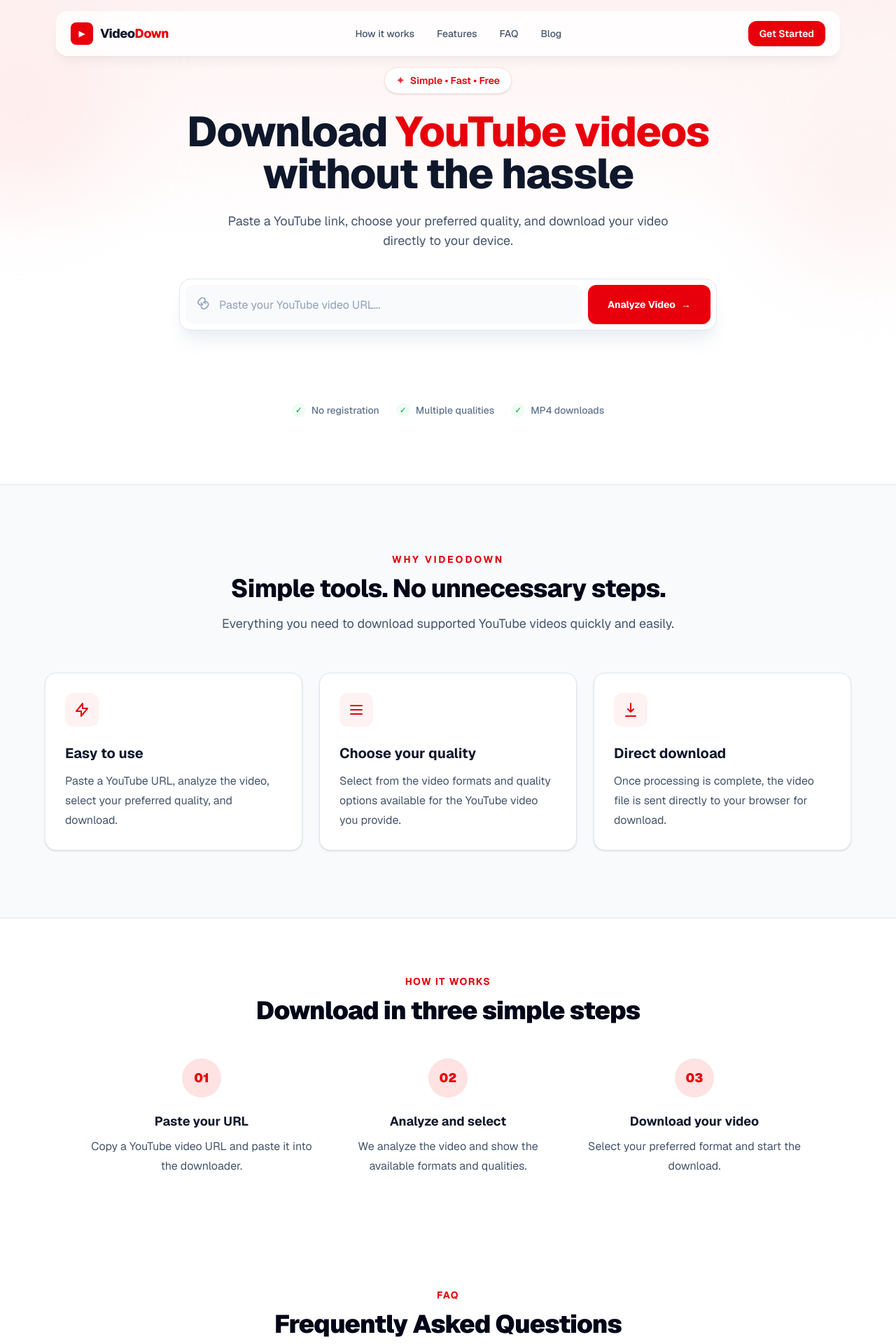
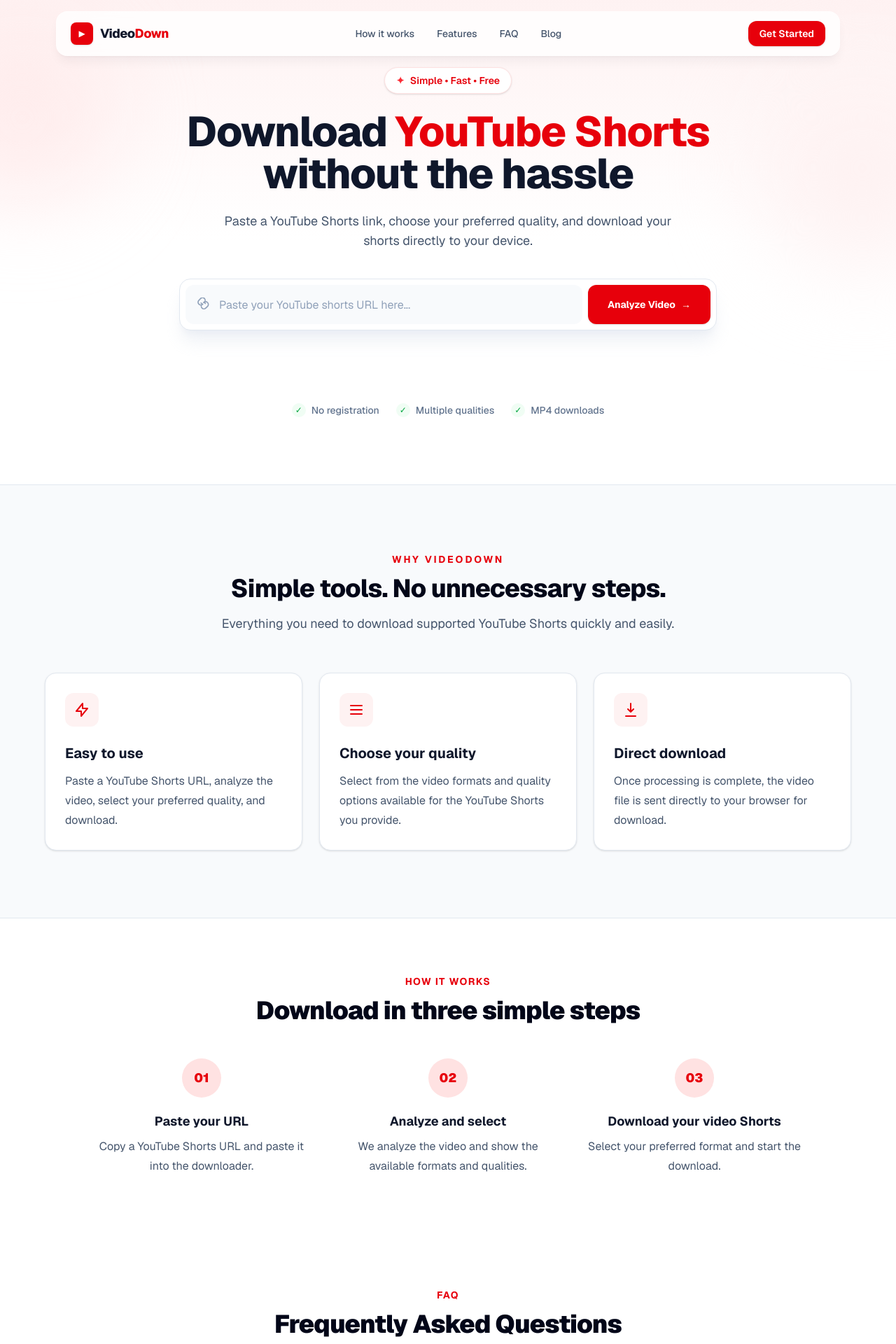
Before and after one commit to arshidaliali/youtube-downloader, a Next.js app in the folder frontend/: page / in a window 1280 px wide. Shown: the top 1920 px of the page at 70% size. Built offline with nearby package versions, Linux system fonts and the light colour scheme.

Commit message:
Update frontend UI and metadata

```diff
--- a/frontend/app/components/downloader/downloader.tsx
+++ b/frontend/app/components/downloader/downloader.tsx
@@ -313,8 +313,7 @@
       const contentDisposition =
         fileResponse.headers.get("Content-Disposition");
 
-      let filename = `${
-        videoInfo.title || "youtube-video"
+      let filename = `${videoInfo.title || "youtube-video"
         }.mp4`;
 
       if (contentDisposition) {
@@ -396,7 +395,7 @@
                 type="url"
                 value={url}
                 onChange={(event) => setUrl(event.target.value)}
-                placeholder="Paste your YouTube video URL..."
+                placeholder="Paste your YouTube shorts URL here..."
                 className="h-14 w-full bg-transparent text-sm text-slate-900 outline-none placeholder:text-slate-400 sm:text-base"
                 disabled={isAnalyzing || isDownloading}
               />
@@ -667,8 +666,7 @@
                             <div
                               className="h-full rounded-full bg-white transition-all duration-300"
                               style={{
-                                width: `${
-                                  downloadStage === "server"
+                                width: `${downloadStage === "server"
                                   ? downloadProgress
                                   : browserDownloadProgress
                                   }%`,
--- a/frontend/app/components/footer.tsx
+++ b/frontend/app/components/footer.tsx
@@ -13,9 +13,9 @@
               Video<span className="text-red-600">Down</span>
             </span>
           </p>
-
+          s
           <p className="max-w-xs text-xs leading-relaxed text-slate-400">
-            Fast, simple, and reliable tools for downloading YouTube videos
+            Fast, simple, and reliable tools for downloading YouTube Shorts
             with ease.
           </p>
 
@@ -76,7 +76,7 @@
           </h3>
 
           <p className="max-w-xs text-xs leading-relaxed text-slate-400">
-            Download available YouTube videos in supported formats and
+            Download available YouTube Shorts in supported formats and
             qualities directly to your device.
           </p>
 
--- a/frontend/app/layout.tsx
+++ b/frontend/app/layout.tsx
@@ -1,4 +1,3 @@
-
 import type { Metadata } from "next";
 import { Geist, Geist_Mono } from "next/font/google";
 import "./globals.css";
@@ -16,13 +15,22 @@
 export const metadata: Metadata = {
   metadataBase: new URL("https://youtubevideodownload.app"),
 
-  title: "YouTube Downloader – Download Videos & Shorts",
+  title: "YouTube Shorts Downloader – Save Shorts & Videos Online",
+
+  keywords: [
+    "YouTube Shorts Downloader",
+    "Download YouTube Shorts",
+    "Save YouTube Shorts",
+    "YouTube Video Downloader",
+    "Shorts to MP4",
+  ],
+
   verification: {
     google: "W9extQa2TU8S9UY-X-cAHktRem3z_vytBFILyUUDej4",
   },
 
   description:
-    "Download YouTube videos and Shorts in supported formats and qualities. Fast, simple, and easy to use with no account required.",
+    "Free YouTube Shorts Downloader. Fast and easy way to save YouTube Shorts and videos in HD MP4 quality instantly with no registration required.",
 
   alternates: {
     canonical: "/",
@@ -31,22 +39,30 @@
   robots: {
     index: true,
     follow: true,
+    googleBot: {
+      index: true,
+      follow: true,
+      "max-video-preview": -1,
+      "max-image-preview": "large",
+      "max-snippet": -1,
+    },
   },
 
   openGraph: {
-    title: "YouTube Downloader – Download Videos & Shorts",
+    title: "YouTube Shorts Downloader – Save Shorts & Videos Online",
     description:
-      "Download YouTube videos and Shorts in supported formats and qualities. Fast, simple, and easy to use with no account required.",
+      "Quickly download YouTube Shorts and videos in high quality. Fast, simple, and free with no account required.",
     url: "https://youtubevideodownload.app/",
     siteName: "YouTube Video Download",
+    locale: "en_US",
     type: "website",
   },
 
   twitter: {
-    card: "summary",
-    title: "YouTube Downloader – Download Videos & Shorts",
+    card: "summary_large_image",
+    title: "YouTube Shorts Downloader – Save Shorts & Videos Online",
     description:
-      "Download YouTube videos and Shorts in supported formats and qualities.",
+      "Save YouTube Shorts and videos in high quality instantly. Free, fast, and easy to use.",
   },
 };
 
--- a/frontend/app/page.tsx
+++ b/frontend/app/page.tsx
@@ -24,15 +24,15 @@
           {/* Heading */}
           <h1 className="mx-auto max-w-4xl text-4xl font-extrabold tracking-tight text-slate-900 sm:text-5xl lg:text-6xl">
             Download{" "}
-            <span className="text-red-600">YouTube videos</span>
+            <span className="text-red-600">YouTube Shorts</span>
             <br className="hidden sm:block" />{" "}
             without the hassle
           </h1>
 
           {/* Description */}
           <p className="mx-auto mt-6 max-w-2xl text-base leading-7 text-slate-600 sm:text-lg">
-            Paste a YouTube link, choose your preferred quality, and download
-            your video directly to your device.
+            Paste a YouTube Shorts link, choose your preferred quality, and download
+            your shorts directly to your device.
           </p>
 
           {/* Interactive Downloader */}
@@ -81,7 +81,7 @@
             </h2>
 
             <p className="mt-4 text-base leading-7 text-slate-600 sm:text-lg">
-              Everything you need to download supported YouTube videos
+              Everything you need to download supported YouTube Shorts
               quickly and easily.
             </p>
           </div>
@@ -112,7 +112,7 @@
               </h3>
 
               <p className="mt-3 leading-7 text-slate-600">
-                Paste a YouTube URL, analyze the video, select your preferred
+                Paste a YouTube Shorts URL, analyze the video, select your preferred
                 quality, and download.
               </p>
             </div>
@@ -142,7 +142,7 @@
 
               <p className="mt-3 leading-7 text-slate-600">
                 Select from the video formats and quality options available for
-                the YouTube video you provide.
+                the YouTube Shorts you provide.
               </p>
             </div>
 
@@ -200,7 +200,7 @@
               <h3 className="mt-5 text-lg font-bold">Paste your URL</h3>
 
               <p className="mt-2 leading-7 text-slate-600">
-                Copy a YouTube video URL and paste it into the downloader.
+                Copy a YouTube Shorts URL and paste it into the downloader.
               </p>
             </div>
 
@@ -225,7 +225,7 @@
               </div>
 
               <h3 className="mt-5 text-lg font-bold">
-                Download your video
+                Download your video Shorts
               </h3>
 
               <p className="mt-2 leading-7 text-slate-600">
```
Lines whose indentation alone changed are shown as unchanged.
